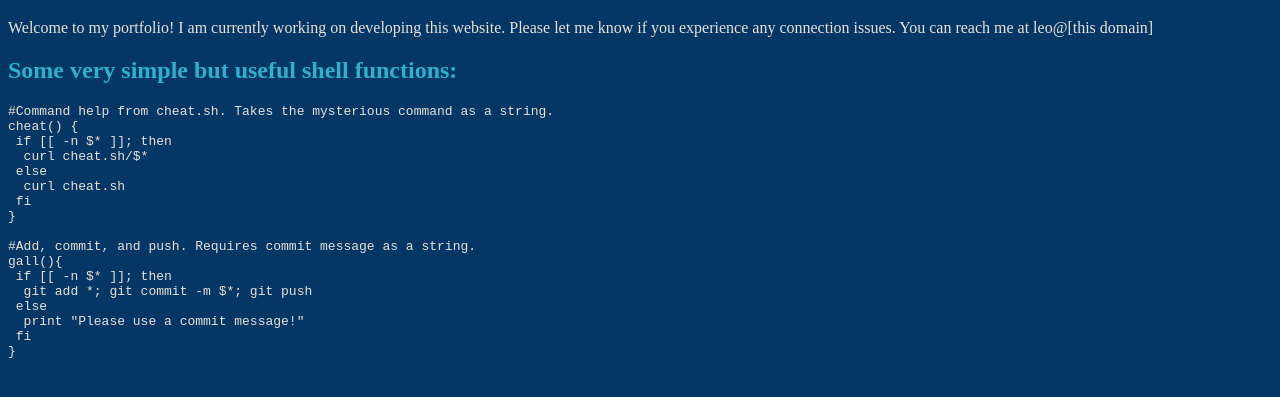
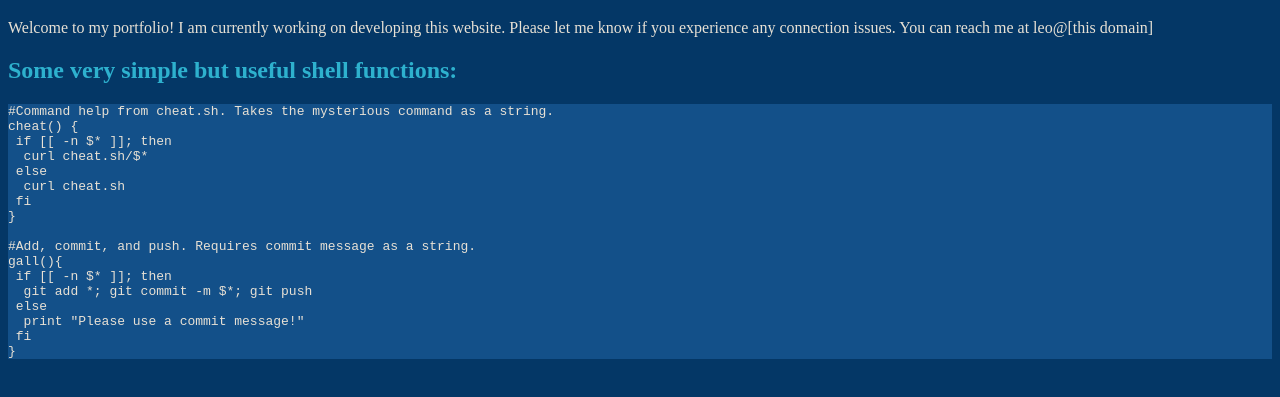
Before and after one commit to Lbenitez60/lbenitez60.github.io, a plain HTML site: page index.html in a window 1280 px wide. Shown: the part 61-458 px from the top of the page. Drawn offline with Linux system fonts and the light colour scheme.

Commit message:
testing pre background

```diff
--- a/style.css
+++ b/style.css
@@ -10,3 +10,6 @@ p, code {
 h2 {
  font-size: 24px;
 }
+pre {
+ background-color: #135089;
+}
```
